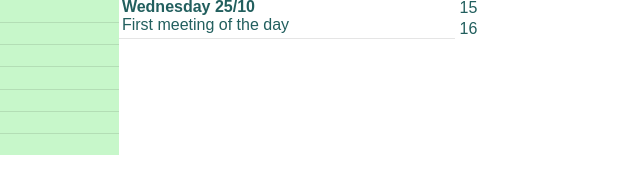
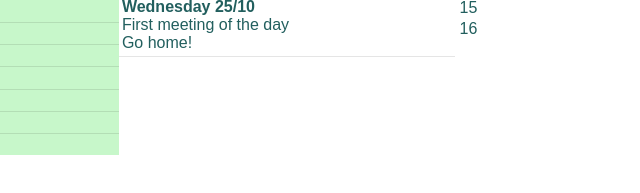
Before and after one commit to andreaja/fluffy-giggle, a plain HTML site: page index.html in a window 1280 px wide. Shown: the part 445-638 px from the top of the page, 265-905 px from the left. Drawn offline with Linux system fonts and the light colour scheme.

Commit message:
Close dangling tag 🛠

```diff
--- a/index.html
+++ b/index.html
@@ -136,9 +136,8 @@
             <h2>Wednesday 25/10</h2>
             <ul class="day-of-week">
               <li class="dow__item">First meeting of the day</li>
-              <li class="dow__item">
+              <li class="dow__item">Go home!</li>
             </ul>
-          </li>
       </div>
 
       <div class="layout__month main__column">
```
